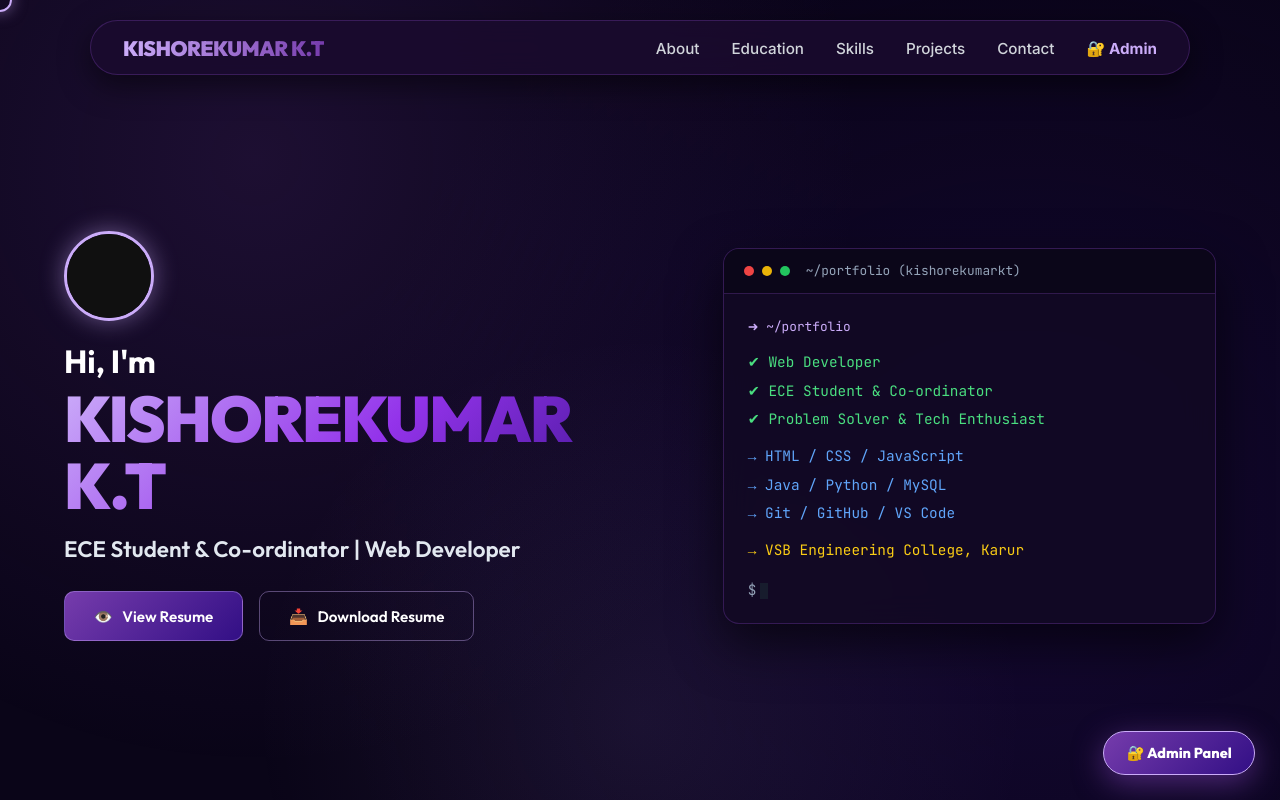
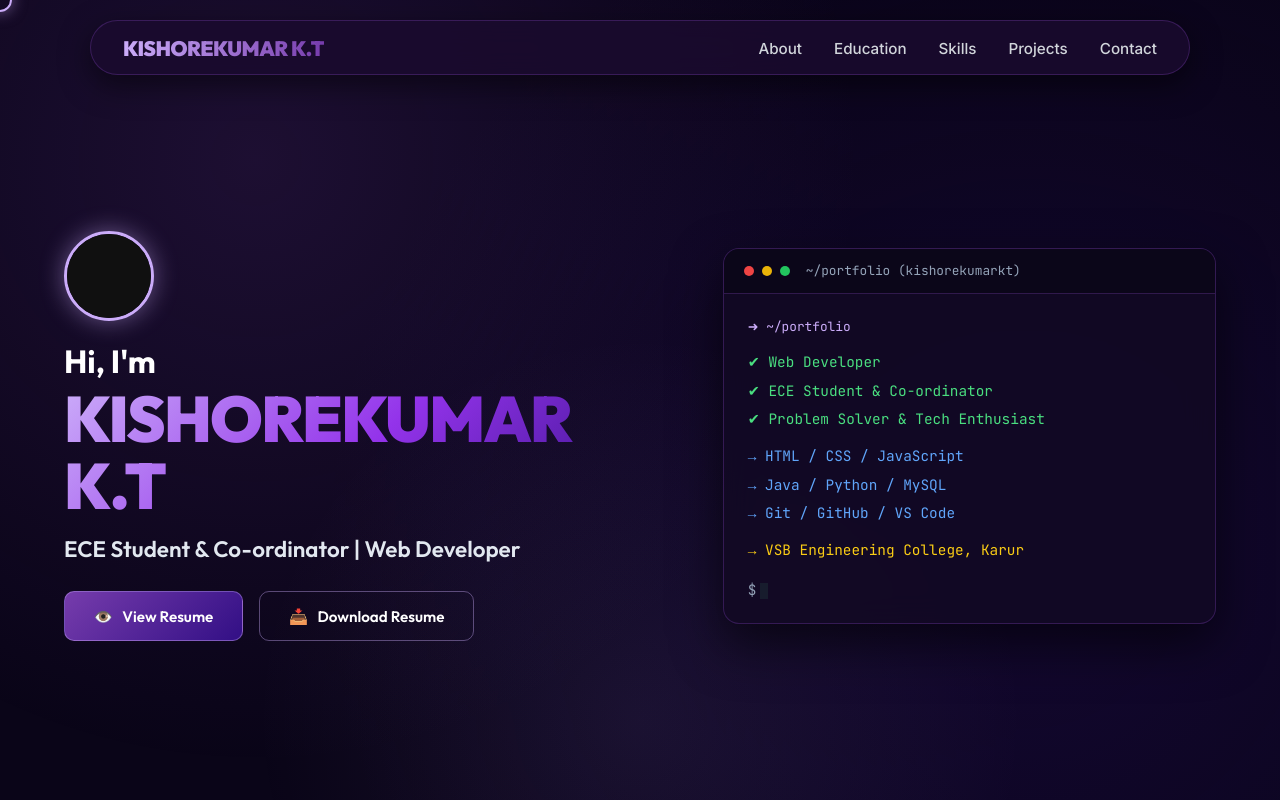
Before and after one commit to kishorekumar-121/KISHOREKUMAR-K.T-PORTFOLIO, a website built with Vite: page index.html in a window 1280 px wide. Shown: the top 800 px of the page. Built offline with nearby package versions, Linux system fonts and the light colour scheme.

Commit message:
auto: update portfolio code [2026-08-22 10:43:38]

```diff
--- a/index.html
+++ b/index.html
@@ -712,11 +712,6 @@
 </head>
 <body>
 
-  <!-- Always-Visible Floating Admin Panel Button -->
-  <button id="floating-admin-btn" onclick="window.openAdminModal()" style="position: fixed; bottom: 25px; right: 25px; z-index: 99999; padding: 0.75rem 1.4rem; background: linear-gradient(135deg, #763CAC, #320F85); color: #ffffff; font-family: var(--font-title); font-weight: 800; font-size: 0.9rem; border: 1.5px solid var(--purple-accent); border-radius: 50px; box-shadow: 0 8px 30px rgba(118, 60, 172, 0.6); cursor: pointer; display: flex; align-items: center; gap: 0.5rem; transition: transform 0.2s ease;">
-    🔐 Admin Panel
-  </button>
-
   <!-- Ambient Glow Background -->
   <div class="ambient-glow"></div>
 
@@ -734,7 +729,6 @@
         <li><a href="#skills" class="nav-link">Skills</a></li>
         <li><a href="#projects" class="nav-link">Projects</a></li>
         <li><a href="#contact" class="nav-link">Contact</a></li>
-        <li><button id="open-admin-btn" onclick="window.openAdminModal()" class="nav-link" style="background:none; border:none; cursor:pointer; color:var(--purple-accent); font-weight:700;">🔐 Admin</button></li>
       </ul>
     </nav>
   </div>
```
